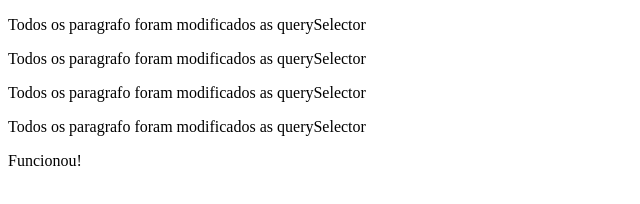
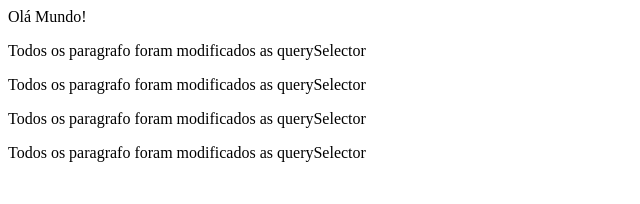
Before and after one commit to JCardilho/exercJavascrit, a plain HTML site: page index.html in a window 1280 px wide. Shown: the whole page, without its empty margins (0-640 px from the left). Drawn offline with Linux system fonts and the light colour scheme.

Commit message:
Add files via upload

```diff
--- a/index.html
+++ b/index.html
@@ -8,13 +8,18 @@
     <title>Document</title>
 </head>
 <body>
+   <!--  1 - Crie uma página HTML com um elemento div que tenha um id igual
+a "meuDiv". Use getElementById para selecionar esse elemento e
+alterar seu texto para "Olá, Mundo!". -->
+    <div id="novoDiv"> O mesmo Texto original</div>
+
     <div id="meuDiv">
         <p class="paragrafo">Este texto é o original</p>
         <p class="paragrafo">Este texto é o segundo</p>
         <p class="paragrafo">Este texto é o Terceiro original</p>
         <p class="paragrafo">Este texto é o Quarto original</p>
     </div>
-    <div id="novoDiv"> O mesmo Texto original</div>
+
     <script src="texto.js"></script>
 </body>
 </html>
@@ -22,10 +27,8 @@
 
 
 
-<!-- /*
-1 - Crie uma página HTML com um elemento div que tenha um id igual
-a "meuDiv". Use getElementById para selecionar esse elemento e
-alterar seu texto para "Olá, Mundo!".
+<!--
+
 2 - Em uma página HTML com uma lista não ordenada (<ul>) que
 contenha vários itens de lista (<li>), cada um com um id exclusivo, use
 getElementById para selecionar um item específico da lista e alterar
@@ -89,4 +92,4 @@ botão for clicado e adicione a cópia abaixo da imagem original.
 5 - Em uma página HTML com uma caixa de texto (<input type="text">)
 e um botão "ClonarCampo de Texto", use cloneNode para criar uma
 cópia da caixa de texto quando o botão for clicado e adicione a cópia ao
-formulário. -*/ -->
+formulário. -->
--- a/texto.js
+++ b/texto.js
@@ -6,7 +6,7 @@ todosParagrafo.forEach(meuDiv => {
     meuDiv.textContent = "Todos os paragrafo foram modificados as querySelector"
 });
 
-document.getElementById("novoDiv").textContent = "Funcionou!";
+document.getElementById("novoDiv").textContent = "Olá Mundo!";
 
 
 // const todosParagrafo = [
```
